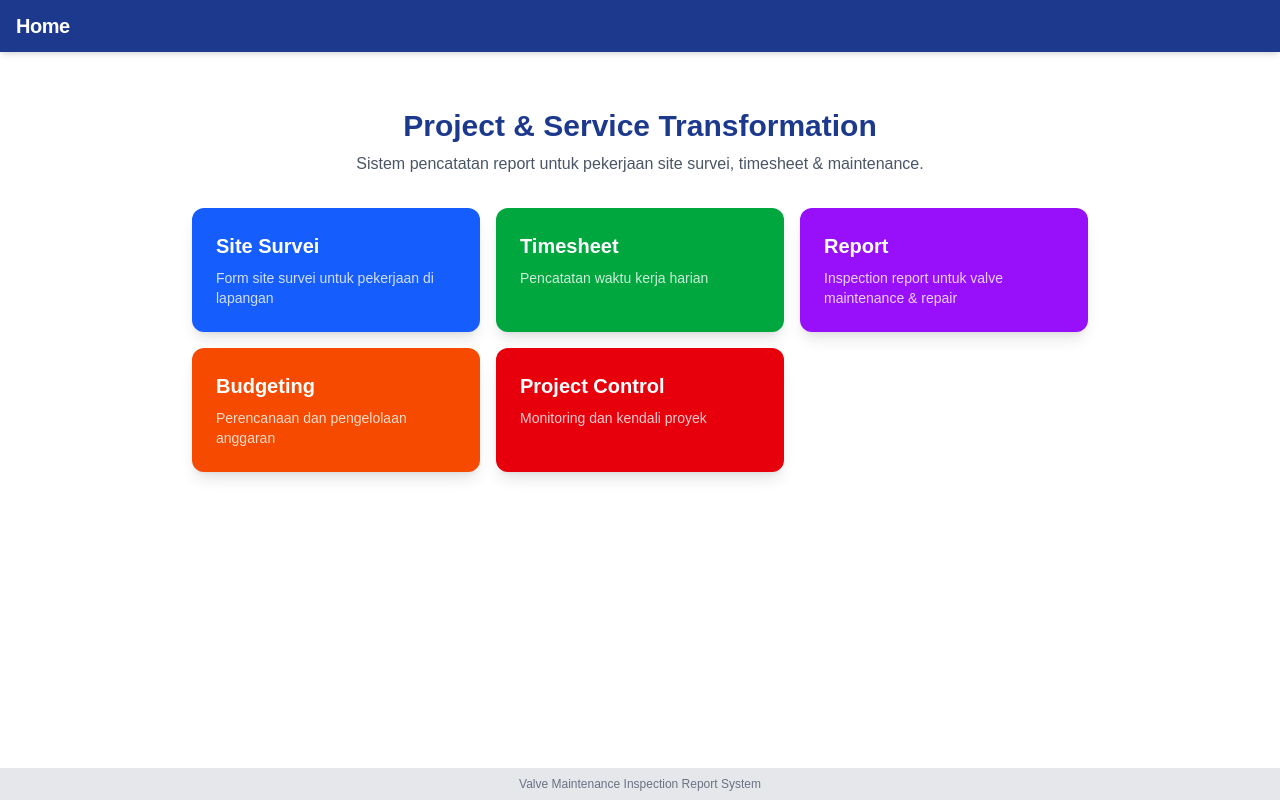
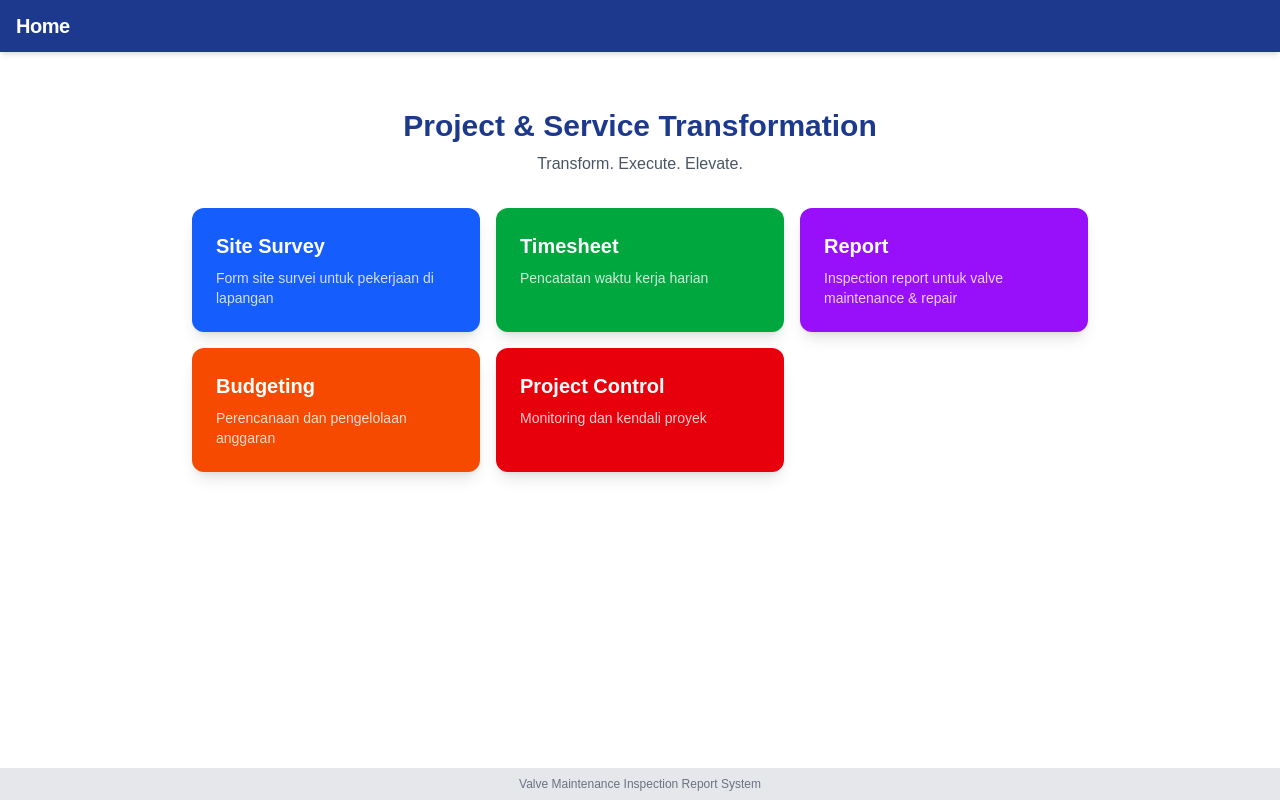
Before and after one commit to iksanfn1094/valve-report, a Next.js app: page / in a window 1280 px wide. Built offline with nearby package versions, Linux system fonts and the light colour scheme.

Commit message:
fix: Homepage - Site Survey, tagline Transform. Execute. Elevate.

```diff
--- a/app/page.tsx
+++ b/app/page.tsx
@@ -2,7 +2,7 @@ import Link from "next/link";
 
 const menus = [
   {
-    title: "Site Survei",
+    title: "Site Survey",
     desc: "Form site survei untuk pekerjaan di lapangan",
     href: "/site-survey",
     color: "bg-blue-600 hover:bg-blue-700",
@@ -39,7 +39,7 @@ export default function Home() {
       <div className="text-center">
         <h1 className="text-3xl font-bold text-blue-900">Project &amp; Service Transformation</h1>
         <p className="text-gray-600 mt-2">
-          Sistem pencatatan report untuk pekerjaan site survei, timesheet &amp; maintenance.
+          Transform. Execute. Elevate.
         </p>
       </div>
       <div className="grid grid-cols-1 sm:grid-cols-2 lg:grid-cols-3 gap-4 max-w-4xl mx-auto">
```
